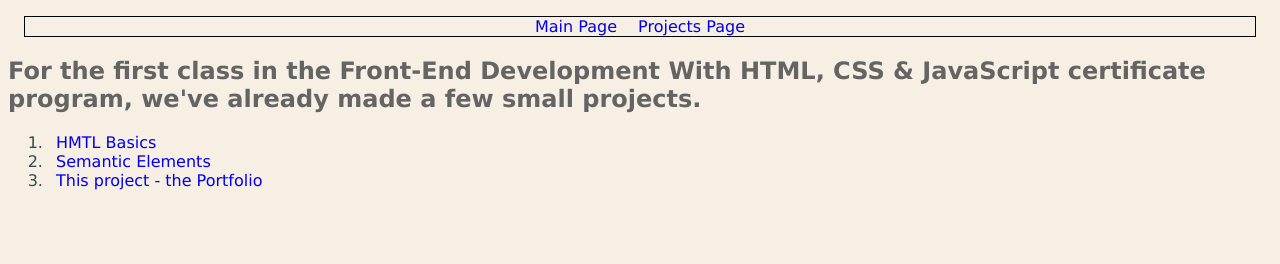
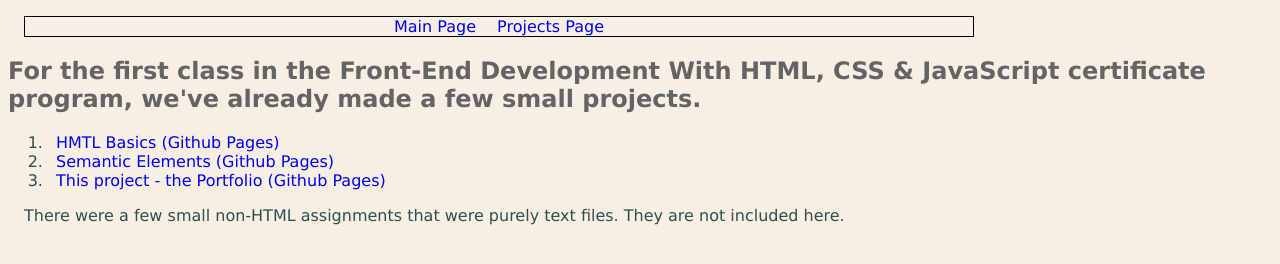
Before and after one commit to johndirgodeweese/portfolio, a plain HTML site: page projects.html in a window 1280 px wide. Drawn offline with Linux system fonts and the light colour scheme.

Commit message:
wee bit more CSS

```diff
--- a/projects.html
+++ b/projects.html
@@ -17,15 +17,16 @@
       </h2>
       <ol>
         <li>
-          <a href="https://github.com/johndirgodeweese/html-basics">HMTL Basics</a>
+          <a href="https://johndirgodeweese.github.io/html-basics/">HMTL Basics (Github Pages)</a>
         </li>
         <li>
-          <a href="https://github.com/johndirgodeweese/html-basics">Semantic Elements</a>
+          <a href="https://johndirgodeweese.github.io/semantic-elements/">Semantic Elements (Github Pages)</a>
         </li>
         <li>
-          <a href="https://github.com/johndirgodeweese/portfolio">This project - the Portfolio</a>
+          <a href="https://johndirgodeweese.github.io/portfolio/">This project - the Portfolio (Github Pages)</a>
         </li>
       </ol>
+      <p>There were a few small non-HTML assignments that were purely text files.  They are not included here.</p>
     </section>
   </body>
 </html>
--- a/styles/stylesheet.css
+++ b/styles/stylesheet.css
@@ -2,6 +2,7 @@ header {
     margin: 1rem;
     text-align: center;
     border: 1px solid black;
+    width: 75%;
 }
 body {
     font-family:Verdana, Geneva, Tahoma, sans-serif;
```
